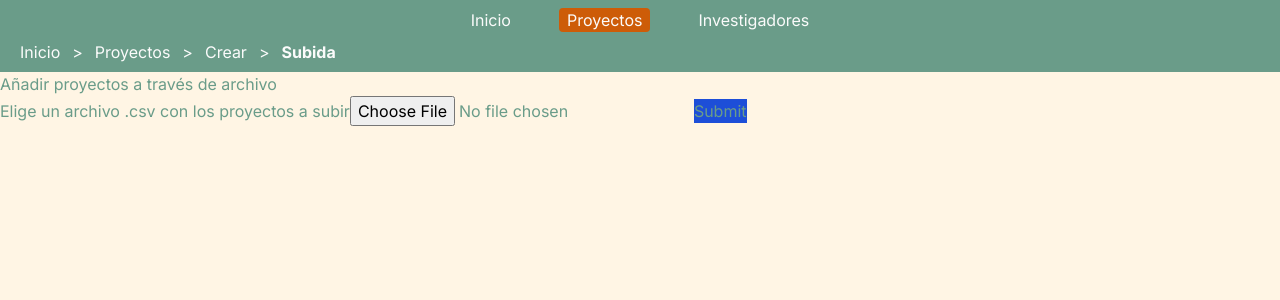
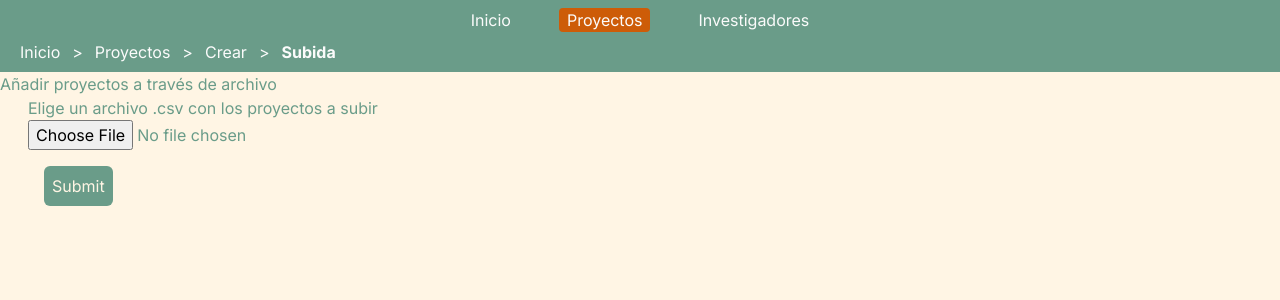
Before and after one commit to miguelliar/tfg-miguel, a Next.js app: page /proyectos/crear/subida in a window 1280 px wide. Shown: the top 300 px of the page. Built offline with nearby package versions, Linux system fonts and the light colour scheme.

Commit message:
refactor: change data fetching on ProyectoGrid

```diff
--- a/src/app/proyectos/page.tsx
+++ b/src/app/proyectos/page.tsx
@@ -1,7 +1,11 @@
 import Link from "next/link"
 
 import { Pagination, ProyectoGrid, Search } from "@/app/ui"
-import { fetchProyectoTotalPages } from "@/db"
+import {
+  fetchProyectoByQuery,
+  fetchProyectoData,
+  fetchProyectoTotalPages,
+} from "@/db"
 
 export default async function Page(props: {
   searchParams?: Promise<{
@@ -13,16 +17,19 @@ export default async function Page(props: {
   const query = searchParams?.query || ""
   const currentPage = Number(searchParams?.page) || 1
   const totalPages = await fetchProyectoTotalPages(query)
+  const proyectos = query
+    ? await fetchProyectoByQuery(query, currentPage)
+    : await fetchProyectoData(currentPage)
 
   return (
     <main>
-      <h1>Proyectos</h1>
-      <section>
+      <h1 className="text-4xl m-5">Proyectos</h1>
+      <section className="ml-7">
         <Link href="/proyectos/crear">Añadir proyecto</Link>
       </section>
       <section className="m-4 p-1 flex flex-col justify-items-center">
         <Search />
-        <ProyectoGrid query={query} currentPage={currentPage} />
+        <ProyectoGrid proyectos={proyectos} />
         <Pagination totalPages={totalPages} />
       </section>
     </main>
--- a/src/app/ui/containers/grids/ProyectoGrid.tsx
+++ b/src/app/ui/containers/grids/ProyectoGrid.tsx
@@ -1,18 +1,12 @@
-import { fetchProyectoByQuery, fetchProyectoData } from "@/db"
+import type { ProyectoType } from "@/app/utils"
 
 import { ProyectoMiniCard } from "../../cards/proyecto/ProyectoMiniCard"
 
 export const ProyectoGrid = async ({
-  query,
-  currentPage,
+  proyectos,
 }: {
-  query: string
-  currentPage: number
+  proyectos?: ProyectoType[]
 }) => {
-  const proyectos = query
-    ? await fetchProyectoByQuery(query, currentPage)
-    : await fetchProyectoData(currentPage)
-
   return (
     <div className="grid grid-cols-adaptable gap-4">
       {proyectos &&
--- a/src/app/ui/form/ProyectoFileUploadForm.tsx
+++ b/src/app/ui/form/ProyectoFileUploadForm.tsx
@@ -49,9 +49,9 @@ export const ProyectoFileUploaderForm = () => {
 
   return (
     <>
-      <form className="CreateForm" onSubmit={(e) => onSubmit(e)}>
-        <label htmlFor="proyectoFile">
-          Elige un archivo .csv con los proyectos a subir
+      <form className="ml-7" onSubmit={(e) => onSubmit(e)}>
+        <label className="flex flex-col" htmlFor="proyectoFile">
+          <span>Elige un archivo .csv con los proyectos a subir</span>
           <input
             type="file"
             id="proyectoFile"
@@ -59,7 +59,11 @@ export const ProyectoFileUploaderForm = () => {
             onChange={(event) => onChange(event.target.files?.[0])}
           />
         </label>
-        <button type="submit" className="bg-blue-700" disabled={submitEnabled}>
+        <button
+          type="submit"
+          className="m-4 bg-font-color text-background-color p-2 rounded-md"
+          disabled={submitEnabled}
+        >
           Submit
         </button>
       </form>
```
